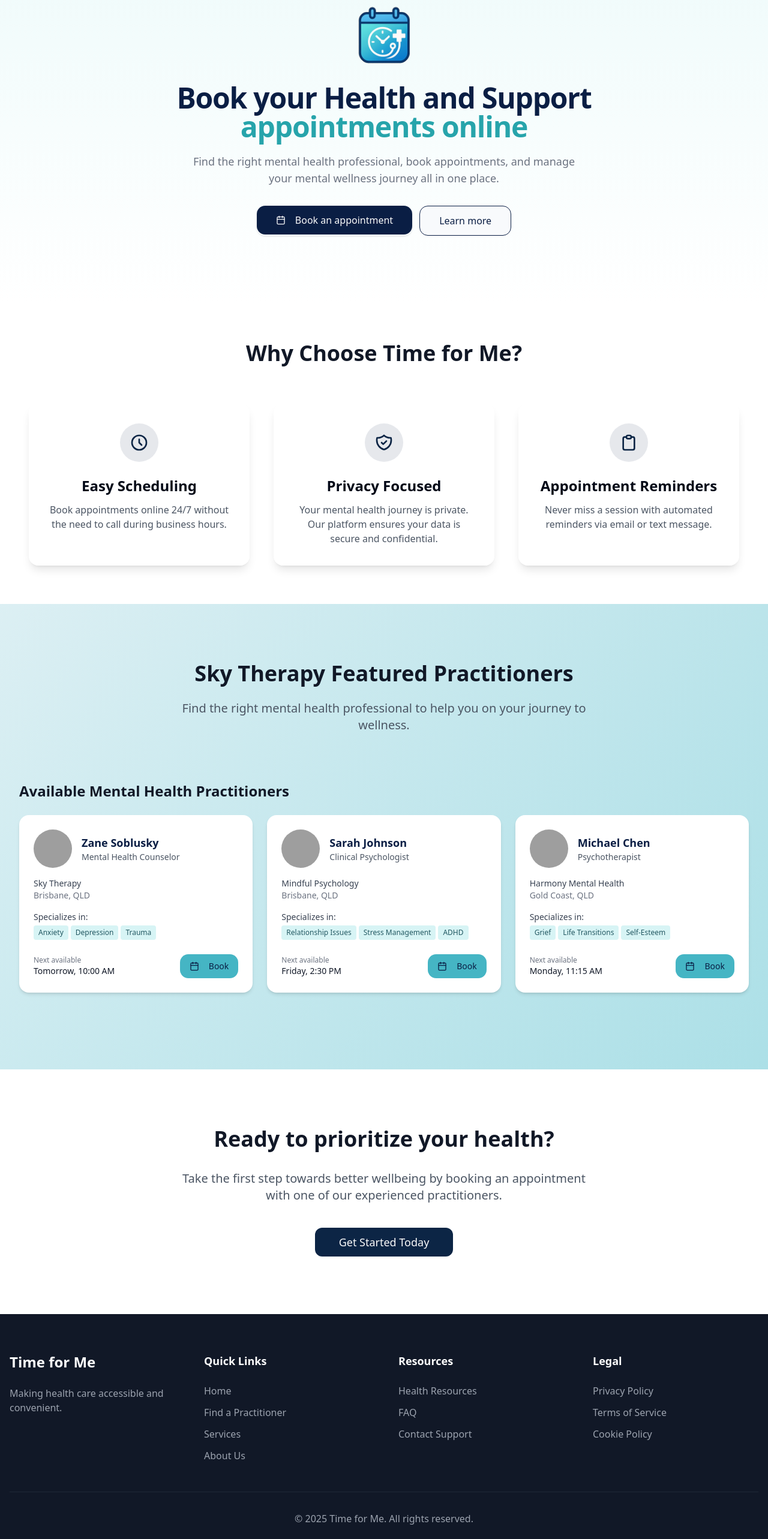
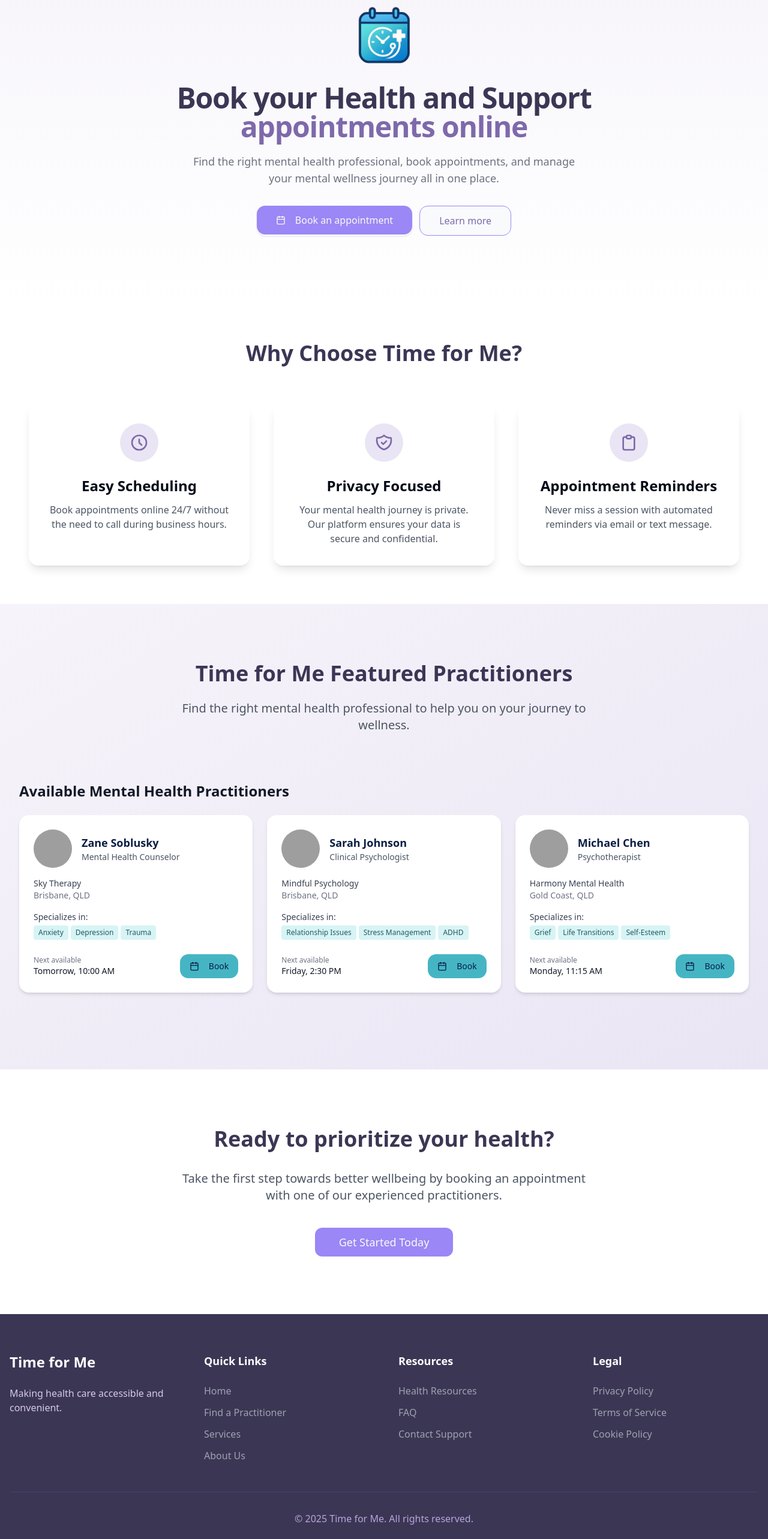
Before and after one commit to astauder/time-for-me, a React (Vite) app: page / in a window 1280 px wide. Shown: the part 140-2706 px from the top of the page at 60% size. Built offline with nearby package versions, Linux system fonts and the light colour scheme; grey boxes are pictures that could not be loaded.

Commit message:
Refactor: Update page colors
Update page colors to reflect the logo's color scheme.

```diff
--- a/src/components/Hero.tsx
+++ b/src/components/Hero.tsx
@@ -1,15 +1,17 @@
+
 import React from 'react';
 import { Button } from '@/components/ui/button';
 import { Link } from 'react-router-dom';
 import { Calendar } from 'lucide-react';
+
 const Hero = () => {
-  return <div className="relative bg-gradient-to-b from-teal-50 to-white">
+  return <div className="relative bg-gradient-to-b from-purple-50 to-white">
       <div className="container mx-auto px-4 pt-12 pb-24 sm:px-6 lg:px-8 lg:pt-20 lg:pb-28 text-center">
         <div>
           <img alt="Time for Me Logo" className="mx-auto h-[110px] mb-6" src="/lovable-uploads/7e950228-2a60-42b4-928c-a6e6df1fbdcf.png" />
-          <h1 className="mt-4 text-4xl tracking-tight font-extrabold text-navy-900 sm:mt-5 sm:text-5xl lg:mt-6">
+          <h1 className="mt-4 text-4xl tracking-tight font-extrabold text-purple-900 sm:mt-5 sm:text-5xl lg:mt-6">
             <span className="block">Book your Health and Support</span>
-            <span className="block text-teal-500">appointments online</span>
+            <span className="block text-purple-500">appointments online</span>
           </h1>
           <p className="mt-3 mx-auto max-w-2xl text-base text-gray-500 sm:mt-5 sm:text-lg">
             Find the right mental health professional, book appointments, and manage your mental wellness journey all in one place.
@@ -17,7 +19,7 @@ const Hero = () => {
           <div className="mt-8 flex justify-center">
             <div className="rounded-md shadow">
               <Link to="/practitioners">
-                <Button className="w-full flex items-center justify-center px-8 py-6 text-base font-medium bg-navy-900 hover:bg-navy-800">
+                <Button className="w-full flex items-center justify-center px-8 py-6 text-base font-medium bg-purple-400 hover:bg-purple-500">
                   <Calendar className="mr-2 h-5 w-5" />
                   Book an appointment
                 </Button>
@@ -25,7 +27,7 @@ const Hero = () => {
             </div>
             <div className="mt-0 ml-3">
               <Link to="/about">
-                <Button variant="outline" className="w-full flex items-center justify-center px-8 py-6 text-base font-medium border-navy-900 text-navy-900">
+                <Button variant="outline" className="w-full flex items-center justify-center px-8 py-6 text-base font-medium border-purple-400 text-purple-500 hover:bg-purple-400 hover:text-white">
                   Learn more
                 </Button>
               </Link>
@@ -35,4 +37,5 @@ const Hero = () => {
       </div>
     </div>;
 };
+
 export default Hero;
--- a/src/index.css
+++ b/src/index.css
@@ -14,16 +14,16 @@
     --popover: 0 0% 100%;
     --popover-foreground: 222.2 84% 4.9%;
 
-    --primary: 214 70% 16%; /* Navy blue from logo */
+    --primary: 260 84% 74%; /* Purple from logo */
     --primary-foreground: 0 0% 98%;
 
     --secondary: 187 52% 52%; /* Teal color from logo */
-    --secondary-foreground: 214 70% 16%;
+    --secondary-foreground: 260 34% 40%;
 
     --muted: 210 40% 96.1%;
     --muted-foreground: 215.4 16.3% 46.9%;
 
-    --accent: 186 60% 50%; /* Light teal from logo */
+    --accent: 260 74% 75%; /* Light purple from logo */
     --accent-foreground: 222.2 47.4% 11.2%;
 
     --destructive: 0 84.2% 60.2%;
@@ -31,7 +31,7 @@
 
     --border: 214 32% 91%;
     --input: 214 32% 91%;
-    --ring: 214 70% 16%;
+    --ring: 260 84% 74%;
 
     --radius: 1rem;
 
@@ -59,19 +59,19 @@
 
 @layer components {
   .btn-primary {
-    @apply bg-primary hover:bg-primary/90 text-white font-semibold py-2 px-4 rounded-xl transition-colors;
+    @apply bg-purple-400 hover:bg-purple-500 text-white font-semibold py-2 px-4 rounded-xl transition-colors;
   }
 
   .btn-secondary {
-    @apply bg-secondary hover:bg-secondary/80 text-navy-900 font-semibold py-2 px-4 rounded-xl transition-colors;
+    @apply bg-teal-400 hover:bg-teal-500 text-purple-900 font-semibold py-2 px-4 rounded-xl transition-colors;
   }
 
   .btn-outline {
-    @apply border border-primary text-primary hover:bg-primary hover:text-white font-semibold py-2 px-4 rounded-xl transition-colors;
+    @apply border border-purple-400 text-purple-400 hover:bg-purple-400 hover:text-white font-semibold py-2 px-4 rounded-xl transition-colors;
   }
 
   .input-field {
-    @apply w-full rounded-xl border border-gray-300 px-3 py-2 focus:outline-none focus:ring-2 focus:ring-primary focus:border-transparent;
+    @apply w-full rounded-xl border border-gray-300 px-3 py-2 focus:outline-none focus:ring-2 focus:ring-purple-400 focus:border-transparent;
   }
 
   .card {
@@ -95,6 +95,6 @@
   }
 
   .gradient-bg {
-    @apply bg-gradient-to-br from-secondary/10 to-accent/20;
+    @apply bg-gradient-to-br from-purple-100 to-purple-200;
   }
 }
--- a/src/pages/Index.tsx
+++ b/src/pages/Index.tsx
@@ -3,20 +3,22 @@ import Navbar from '@/components/Navbar';
 import Hero from '@/components/Hero';
 import PractitionersList from '@/components/practitioners/PractitionersList';
 import { Button } from '@/components/ui/button';
+
 const Index = () => {
   // In a real app, this would come from auth context
   const [isLoggedIn] = useState(false);
-  return <div className="min-h-screen bg-gradient-to-br from-background to-secondary/30">
+
+  return <div className="min-h-screen bg-gradient-to-br from-background to-purple-50/30">
       <Navbar isLoggedIn={isLoggedIn} />
       <Hero />
 
       <section className="py-16 px-4 bg-white">
         <div className="container mx-auto max-w-7xl">
-          <h2 className="text-4xl font-bold text-center text-gray-900 mb-16">Why Choose Time for Me?</h2>
+          <h2 className="text-4xl font-bold text-center text-purple-900 mb-16">Why Choose Time for Me?</h2>
 
           <div className="grid grid-cols-1 md:grid-cols-3 gap-10">
             <div className="glass-card p-8 text-center transition-all hover:scale-105 duration-300">
-              <div className="bg-primary/10 text-primary w-16 h-16 rounded-full flex items-center justify-center mx-auto mb-6">
+              <div className="bg-purple-100 text-purple-500 w-16 h-16 rounded-full flex items-center justify-center mx-auto mb-6">
                 <svg xmlns="http://www.w3.org/2000/svg" className="h-8 w-8" fill="none" viewBox="0 0 24 24" stroke="currentColor">
                   <path strokeLinecap="round" strokeLinejoin="round" strokeWidth={2} d="M12 8v4l3 3m6-3a9 9 0 11-18 0 9 9 0 0118 0z" />
                 </svg>
@@ -26,7 +28,7 @@ const Index = () => {
             </div>
 
             <div className="glass-card p-8 text-center transition-all hover:scale-105 duration-300">
-              <div className="bg-primary/10 text-primary w-16 h-16 rounded-full flex items-center justify-center mx-auto mb-6">
+              <div className="bg-purple-100 text-purple-500 w-16 h-16 rounded-full flex items-center justify-center mx-auto mb-6">
                 <svg xmlns="http://www.w3.org/2000/svg" className="h-8 w-8" fill="none" viewBox="0 0 24 24" stroke="currentColor">
                   <path strokeLinecap="round" strokeLinejoin="round" strokeWidth={2} d="M9 12l2 2 4-4m5.618-4.016A11.955 11.955 0 0112 2.944a11.955 11.955 0 01-8.618 3.04A12.02 12.02 0 003 9c0 5.591 3.824 10.29 9 11.622 5.176-1.332 9-6.03 9-11.622 0-1.042-.133-2.052-.382-3.016z" />
                 </svg>
@@ -36,7 +38,7 @@ const Index = () => {
             </div>
 
             <div className="glass-card p-8 text-center transition-all hover:scale-105 duration-300">
-              <div className="bg-primary/10 text-primary w-16 h-16 rounded-full flex items-center justify-center mx-auto mb-6">
+              <div className="bg-purple-100 text-purple-500 w-16 h-16 rounded-full flex items-center justify-center mx-auto mb-6">
                 <svg xmlns="http://www.w3.org/2000/svg" className="h-8 w-8" fill="none" viewBox="0 0 24 24" stroke="currentColor">
                   <path strokeLinecap="round" strokeLinejoin="round" strokeWidth={2} d="M9 5H7a2 2 0 00-2 2v12a2 2 0 002 2h10a2 2 0 002-2V7a2 2 0 00-2-2h-2M9 5a2 2 0 002 2h2a2 2 0 002-2M9 5a2 2 0 012-2h2a2 2 0 012 2" />
                 </svg>
@@ -48,9 +50,9 @@ const Index = () => {
         </div>
       </section>
 
-      <section className="py-24 px-4 gradient-bg">
+      <section className="py-24 px-4 bg-gradient-to-br from-purple-50 to-purple-100">
         <div className="container mx-auto text-center max-w-3xl">
-          <h2 className="text-4xl font-bold text-gray-900 mb-6">Sky Therapy Featured Practitioners</h2>
+          <h2 className="text-4xl font-bold text-purple-900 mb-6">Time for Me Featured Practitioners</h2>
           <p className="text-xl text-gray-600 mb-12">
             Find the right mental health professional to help you on your journey to wellness.
           </p>
@@ -60,20 +62,20 @@ const Index = () => {
 
       <section className="py-24 px-4 bg-white">
         <div className="container mx-auto max-w-5xl text-center">
-          <h2 className="text-4xl font-bold text-gray-900 mb-8">Ready to prioritize your health?</h2>
+          <h2 className="text-4xl font-bold text-purple-900 mb-8">Ready to prioritize your health?</h2>
           <p className="text-xl text-gray-600 mb-10 max-w-2xl mx-auto">
             Take the first step towards better wellbeing by booking an appointment with one of our experienced practitioners.
           </p>
-          <Button size="lg" className="bg-primary hover:bg-primary/90 text-lg px-10 py-6 rounded-xl">Get Started Today</Button>
+          <Button size="lg" className="bg-purple-400 hover:bg-purple-500 text-lg px-10 py-6 rounded-xl">Get Started Today</Button>
         </div>
       </section>
 
-      <footer className="bg-gray-900 text-white py-16">
+      <footer className="bg-purple-900 text-white py-16">
         <div className="container mx-auto px-4">
           <div className="grid grid-cols-1 md:grid-cols-4 gap-12">
             <div>
               <h3 className="text-2xl font-bold mb-6">Time for Me</h3>
-              <p className="text-gray-400">Making health care accessible and convenient.</p>
+              <p className="text-purple-200">Making health care accessible and convenient.</p>
             </div>
             <div>
               <h4 className="font-semibold mb-6 text-lg">Quick Links</h4>
@@ -101,11 +103,12 @@ const Index = () => {
               </ul>
             </div>
           </div>
-          <div className="border-t border-gray-800 mt-12 pt-8 text-center text-gray-400">
+          <div className="border-t border-purple-800 mt-12 pt-8 text-center text-purple-300">
             <p>&copy; {new Date().getFullYear()} Time for Me. All rights reserved.</p>
           </div>
         </div>
       </footer>
     </div>;
 };
+
 export default Index;
--- a/tailwind.config.ts
+++ b/tailwind.config.ts
@@ -65,6 +65,19 @@ export default {
 					800: '#223764',
 					900: '#0a1e44', // Deep navy from logo
 					950: '#071537',
+				},
+				purple: {
+					50: '#f6f4fa',
+					100: '#eae5f4',
+					200: '#d5caea',
+					300: '#b7a6d9',
+					400: '#9b87f5', // Medium purple from logo
+					500: '#7E69AB', // Darker purple from logo
+					600: '#6E59A5',
+					700: '#5a498d',
+					800: '#463f69',
+					900: '#3c3655',
+					950: '#25213a',
 				},
 				teal: {
 					50: '#effbfb',
```
